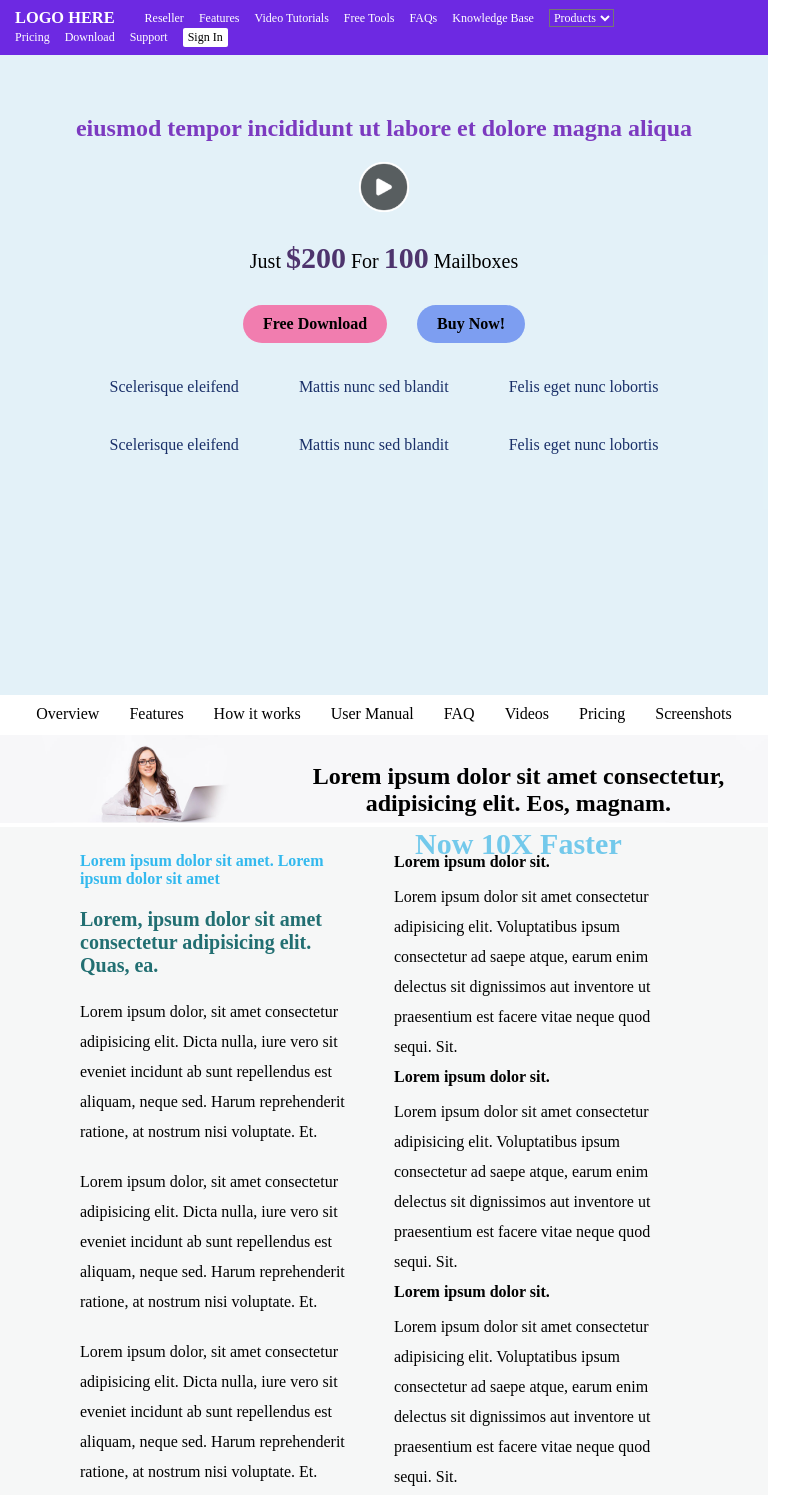
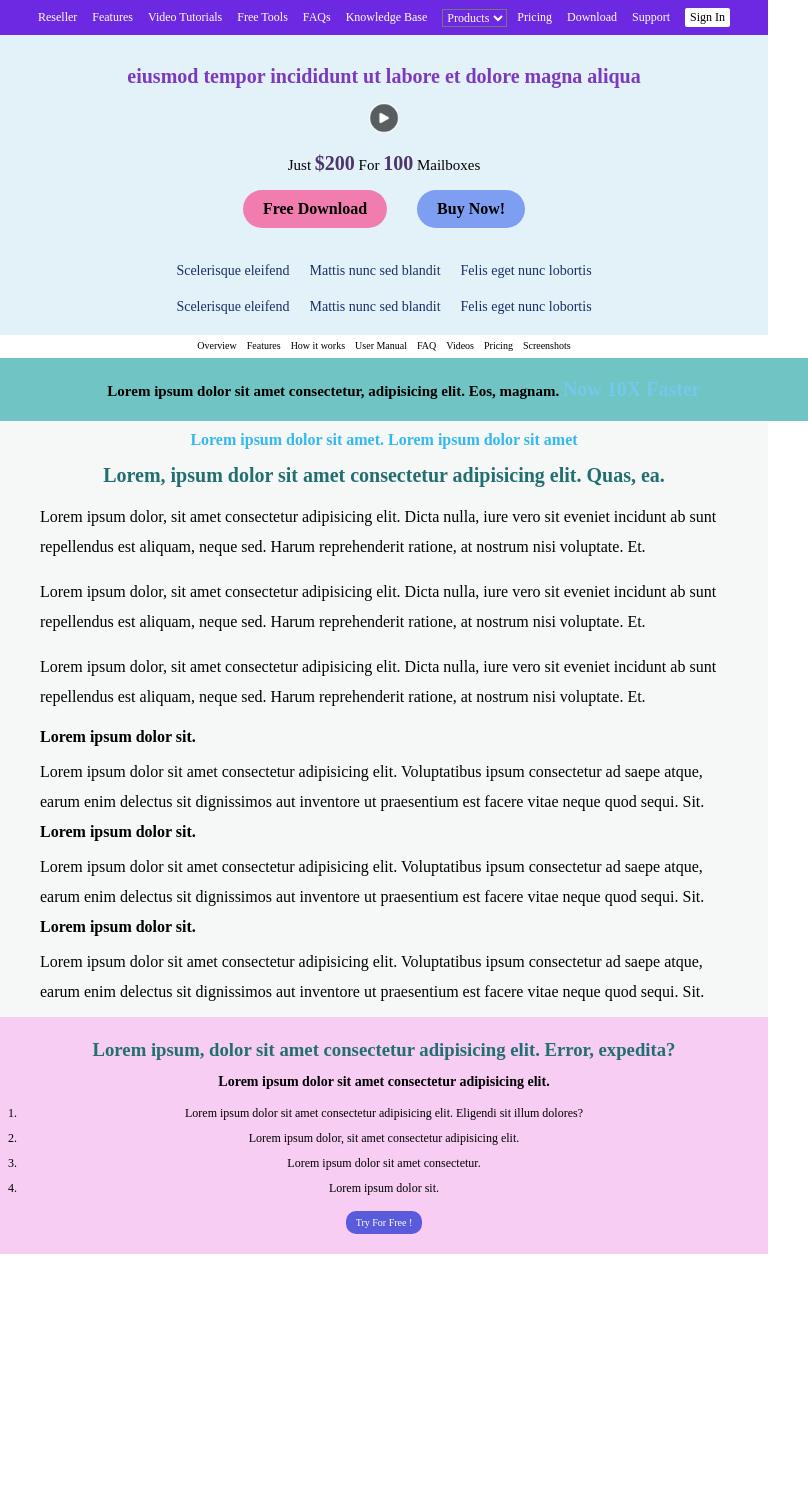
Before and after one commit to PriyaBalaDharshini/HTML_CSS_Test, a website: page index.html in a window 768 px wide. Shown: the top 1495 px of the page, 808 px wide, since content can reach past the window. After the commit the page ends 1254 px from the top, so only its background shows below. Drawn offline with Linux system fonts and the light colour scheme.

Commit message:
Responsiveness added for tablet diveces

```diff
--- a/styles.css
+++ b/styles.css
@@ -1,21 +1,22 @@
-*{
+* {
     font-family: 'Times New Roman', Times, serif;
     padding: 0;
     margin: 0;
 }
-a{
+
+a {
     text-decoration: none;
     color: black;
 }
 
-header{
+header {
     background-color: rgb(109, 41, 226);
     color: white;
     text-align: center;
 }
 
 /* Navigation Bar */
-.nav-bar{
+.nav-bar {
     display: flex;
     align-items: center;
     justify-content: space-between;
@@ -26,7 +27,7 @@ header{
 
 /* Navigation Item Styling */
 
-.nav-item{
+.nav-item {
     display: flex;
     flex-direction: row;
     align-items: center;
@@ -36,18 +37,18 @@ header{
 }
 
 /* Logo */
-.nav-bar>.nav-item>.logo{
+.nav-bar>.nav-item>.logo {
     font-size: 14px;
     cursor: pointer;
 }
 
 /* List Items Styling */
-.list-items>ul{
+.list-items>ul {
     display: flex;
     gap: 15px;
 }
 
-.list-items>ul>li{
+.list-items>ul>li {
     list-style: none;
     cursor: pointer;
 }
@@ -61,80 +62,84 @@ header{
     cursor: pointer;
 }
 
-.signin{
+.signin {
     background-color: white;
     color: black;
     padding: 2px 5px;
     border-radius: 2px;
 }
 
-.dropdown>select{
+.dropdown>select {
     background-color: rgb(109, 41, 226);
     color: white;
     font-size: 12px;
 }
 
 /* Main Section */
-main{
+main {
     text-align: center;
 }
 
-.hero-section{
+.hero-section {
     width: 100%;
     height: 70vh;
     background-color: rgba(209, 233, 243, 0.61);
     padding: 60px 0px 20px 0px;
 }
 
-.hero-section h1{
+.hero-section h1 {
     margin-bottom: 20px;
     color: rgba(98, 13, 178, 0.804);
 }
 
-.hero-section img{
+.hero-section img {
     height: 50px;
     width: 50px;
     margin-bottom: 25px;
 }
 
-.hero-section p{
+.hero-section p {
     font-size: 20px;
     margin-bottom: 30px;
 }
-.hero-section p .strong{
+
+.hero-section p .strong {
     font-size: 30px;
     color: rgba(41, 5, 75, 0.804);
 }
-.buttons{
+
+.buttons {
     display: flex;
     justify-content: center;
-    align-items:center;
+    align-items: center;
     gap: 30px;
     font-weight: bold;
     margin-bottom: 35px;
 }
-.buttons .download-btn{
+
+.buttons .download-btn {
     background-color: rgb(241, 125, 175);
-padding:10px 20px;
+    padding: 10px 20px;
     border-radius: 20px;
 }
 
-.buttons .buy-btn{
+.buttons .buy-btn {
     background-color: rgb(125, 158, 241);
-    padding:10px 20px;
+    padding: 10px 20px;
     border-radius: 20px;
 }
 
 
 
-    .features{
+.features {
     display: flex;
     align-items: center;
     justify-content: center;
     flex-direction: column;
     color: rgb(25, 47, 104);
 }
-    .features-section{
+
+.features-section {
     display: flex;
     align-items: center;
     justify-content: center;
@@ -142,12 +147,12 @@ border-radius: 20px;
     margin-bottom: 40px;
 }
 
-    .section-lists{
+.section-lists {
     height: 20px;
     margin: 10px 0px;
 }
 
-    .section-lists ul{
+.section-lists ul {
     display: flex;
     list-style: none;
     align-items: center;
@@ -157,17 +162,19 @@ border-radius: 20px;
 
 
 
-    .intro{
+.intro {
     position: relative;
     text-align: center;
     width: 100%;
 }
-    .intro img{
+
+.intro img {
     object-fit: cover;
     width: 100%;
     height: auto;
 }
-    .intro h1{
+
+.intro h1 {
     position: absolute;
     top: 30%;
     left: 35%;
@@ -175,7 +182,7 @@ left: 35%;
 
 
 
-    .faster{
+.faster {
     font-size: 30px;
     color: rgb(115, 201, 235);
     display: inline-block;
@@ -183,14 +190,15 @@ left: 35%;
 
 }
 
-    .explanation-section{
+.explanation-section {
     padding: 20px 80px;
     display: flex;
     gap: 30px;
     background-color: rgba(220, 224, 224, 0.267);
 
 }
-    .explanation-left{
+
+.explanation-left {
     display: flex;
     flex-direction: column;
     align-items: center;
@@ -199,49 +207,52 @@ left: 35%;
     text-align: left;
 }
 
-    .explanation-left .para{
+.explanation-left .para {
     color: rgb(51, 185, 238);
     font-weight: bold;
 
 }
-    .explanation-left .header{
+
+.explanation-left .header {
     color: rgb(34, 111, 114);
     font-weight: bold;
     font-size: 20px;
 }
 
-    .explanation-left .content{
+.explanation-left .content {
     line-height: 30px;
 }
 
-    .explanation-right{
+.explanation-right {
     display: flex;
     flex-direction: column;
     align-items: center;
     justify-content: space-evenly;
     text-align: left;
 }
-    .explanation-right h5{
+
+.explanation-right h5 {
     font-weight: bold;
     margin-bottom: 5px;
     font-size: 16px;
 }
-    .explanation-right .para-right{
+
+.explanation-right .para-right {
     line-height: 30px;
 }
 
-    .bottom{
+.bottom {
     position: relative;
     text-align: center;
     height: auto;
 }
 
-    .bottom img{
+.bottom img {
     width: 100%;
 
 }
 
-    .bottom div{
+.bottom div {
     position: absolute;
     top: 5%;
     right: 35%;
@@ -250,21 +261,22 @@ left: 35%;
     line-height: 30px;
 }
 
-    .bottom div h3{
+.bottom div h3 {
     color: rgb(34, 111, 114);
 }
 
-    .bottom div p{
+.bottom div p {
     font-size: 14px;
     font-weight: bold;
     margin: 7px 0px;
 }
 
-    .bottom div ul{
-        list-style:decimal;
+.bottom div ul {
+    list-style: decimal;
 
 }
-    .bottom div ul li{
+
+.bottom div ul li {
     font-size: 12px;
 }
 
@@ -278,7 +290,7 @@ left: 35%;
 }
 
 
-    @media(max-width: 480px){
+@media(max-width: 480px) {
     .nav-bar {
         flex-direction: column;
         align-items: stretch;
@@ -292,11 +304,12 @@ left: 35%;
     .nav-item .logo {
         display: none;
     }
+
     .list-items {
         order: 1;
     }
 
-        .list-items > ul {
+    .list-items>ul {
         flex-wrap: wrap;
         justify-content: center;
     }
@@ -306,52 +319,55 @@ left: 35%;
         display: flex;
         justify-content: center;
     }
+
     .main-menu.right {
         flex-wrap: wrap;
         justify-content: center;
     }
 
 
-        .hero-section{
+    .hero-section {
         padding: 20px 0px 0px 0;
         height: auto;
-            overflow:auto;
+        overflow: auto;
     }
-        .hero-section h1{
+
+    .hero-section h1 {
         margin-bottom: 10px;
         font-size: 20px;
     }
 
-                    .hero-section img{
+    .hero-section img {
         height: 30px;
         width: 30px;
         margin-bottom: 15px;
     }
 
-                    .hero-section p{
+    .hero-section p {
         font-size: 15px;
         margin-bottom: 10px;
     }
-                    .hero-section p .strong{
+
+    .hero-section p .strong {
         font-size: 20px;
         color: rgba(41, 5, 75, 0.804);
     }
 
-                    .buttons .download-btn{
+    .buttons .download-btn {
 
-                        padding:7px 10px;
+        padding: 7px 10px;
         font-size: 12px;
         color: white;
 
     }
 
-                        .buttons .buy-btn{
-                            padding:7px 10px;
+    .buttons .buy-btn {
+        padding: 7px 10px;
         font-size: 12px;
         color: white;
     }
 
-                            .features-section{
+    .features-section {
         display: flex;
         align-items: center;
         justify-content: center;
@@ -360,45 +376,48 @@ left: 35%;
         font-size: 14px;
     }
 
-                            .section-lists{
+    .section-lists {
         height: auto;
         margin: 5px 0px 7px 0px;
     }
 
-                            .section-lists ul{
+    .section-lists ul {
         font-size: 10px;
         gap: 10px;
         padding: 0 10px;
     }
 
-                            .intro{
+    .intro {
         position: static;
         background-color: azure;
         padding: 10px 20px;
 
     }
-                            .intro img{
+
+    .intro img {
         display: none;
 
     }
-                            .intro h1{
+
+    .intro h1 {
         position: static;
         font-size: 15px;
 
-                            .faster{
+        .faster {
             font-size: 20px;
 
         }
     }
 
-                        .explanation-section{
+    .explanation-section {
         padding: 10px 40px;
         display: flex;
         flex-direction: column;
         gap: 10px;
 
     }
-                        .explanation-left{
+
+    .explanation-left {
 
         gap: 15px;
         text-align: left;
@@ -406,53 +425,55 @@ left: 35%;
 
 
 
-                        .explanation-left .content{
+    .explanation-left .content {
         line-height: 25px;
     }
 
 
-                        .explanation-right h5{
+    .explanation-right h5 {
 
         font-size: 16px;
     }
-                        .explanation-right .para-right{
+
+    .explanation-right .para-right {
         line-height: 25px;
     }
 
-                        .bottom{
+    .bottom {
         position: static;
         text-align: center;
         height: auto;
         background-color: rgb(226, 233, 245);
     }
 
-                        .bottom img{
+    .bottom img {
         display: none;
 
     }
 
-                        .bottom div{
+    .bottom div {
         position: static;
         padding: 20px;
         text-align: left;
         line-height: 25px;
     }
 
-                        .bottom div h3{
+    .bottom div h3 {
         color: rgb(34, 111, 114);
     }
 
-                        .bottom div p{
+    .bottom div p {
         font-size: 14px;
         font-weight: bold;
         margin: 7px 0px;
     }
 
-                        .bottom div ul{
-                            list-style:decimal;
+    .bottom div ul {
+        list-style: decimal;
 
     }
-                        .bottom div ul li{
+
+    .bottom div ul li {
         font-size: 12px;
     }
 
@@ -466,3 +487,171 @@ left: 35%;
         margin-top: 10px;
     }
 }
+
+@media (min-width: 481px) and (max-width: 768px) {
+    .nav-bar {
+        display: flex;
+        align-items: center;
+        justify-content: center;
+        text-align: center;
+        gap: 10px;
+    }
+
+    .nav-item {
+        width: auto;
+
+        display: flex;
+        justify-content: center;
+        text-align: center;
+    }
+
+    .nav-item .logo {
+        display: none;
+    }
+
+    .hero-section {
+        padding: 30px 0px 0px 0;
+        height: auto;
+        overflow: auto;
+    }
+
+    .hero-section h1 {
+        margin-bottom: 15px;
+        font-size: 20px;
+    }
+
+    .hero-section img {
+        height: 30px;
+        width: 30px;
+        margin-bottom: 15px;
+    }
+
+    .hero-section p {
+        font-size: 15px;
+        margin-bottom: 15px;
+    }
+
+    .hero-section p .strong {
+        font-size: 20px;
+        color: rgba(41, 5, 75, 0.804);
+    }
+
+
+    .features-section {
+        display: flex;
+        align-items: center;
+        justify-content: center;
+        gap: 20px;
+        margin-bottom: 20px;
+        font-size: 14px;
+    }
+
+    .section-lists {
+        height: auto;
+        margin: 5px 0px 7px 0px;
+    }
+
+    .section-lists ul {
+        font-size: 10px;
+        gap: 10px;
+        padding: 0 10px;
+    }
+
+    .intro {
+        position: static;
+        background-color: rgb(113, 196, 196);
+        padding: 10px 20px;
+
+    }
+
+    .intro img {
+        display: none;
+
+    }
+
+    .intro h1 {
+        position: static;
+        font-size: 15px;
+
+        .faster {
+            font-size: 20px;
+
+        }
+    }
+
+    .explanation-section {
+        padding: 10px 40px;
+        display: flex;
+        flex-direction: column;
+        gap: 10px;
+
+    }
+
+    .explanation-left {
+        gap: 15px;
+        text-align: left;
+    }
+
+    .explanation-left .content {
+        line-height: 30px;
+    }
+
+
+    .explanation-right h5 {
+
+        font-size: 16px;
+    }
+
+    .explanation-right .para-right {
+        line-height: 30px;
+    }
+
+    .bottom {
+        position: static;
+        text-align: center;
+        height: auto;
+        background-color: rgba(237, 149, 231, 0.47);
+    }
+
+    .bottom img {
+        display: none;
+    }
+
+    .bottom div {
+        position: static;
+        padding: 20px;
+        text-align: center;
+        line-height: 25px;
+    }
+
+    .bottom div h3 {
+        color: rgb(34, 111, 114);
+    }
+
+    .bottom div p {
+        font-size: 14px;
+        font-weight: bold;
+        margin: 7px 0px;
+    }
+
+    .bottom div ul {
+        list-style: decimal;
+
+
+    }
+
+    .bottom div ul li {
+        font-size: 12px;
+
+    }
+
+    .bottom button {
+        background-color: rgb(90, 90, 220);
+        color: white;
+        padding: 6px 10px;
+        font-size: 10px;
+        border-radius: 10px;
+        border: none;
+        margin-top: 10px;
+    }
+}
```
Lines whose indentation alone changed are shown as unchanged.
